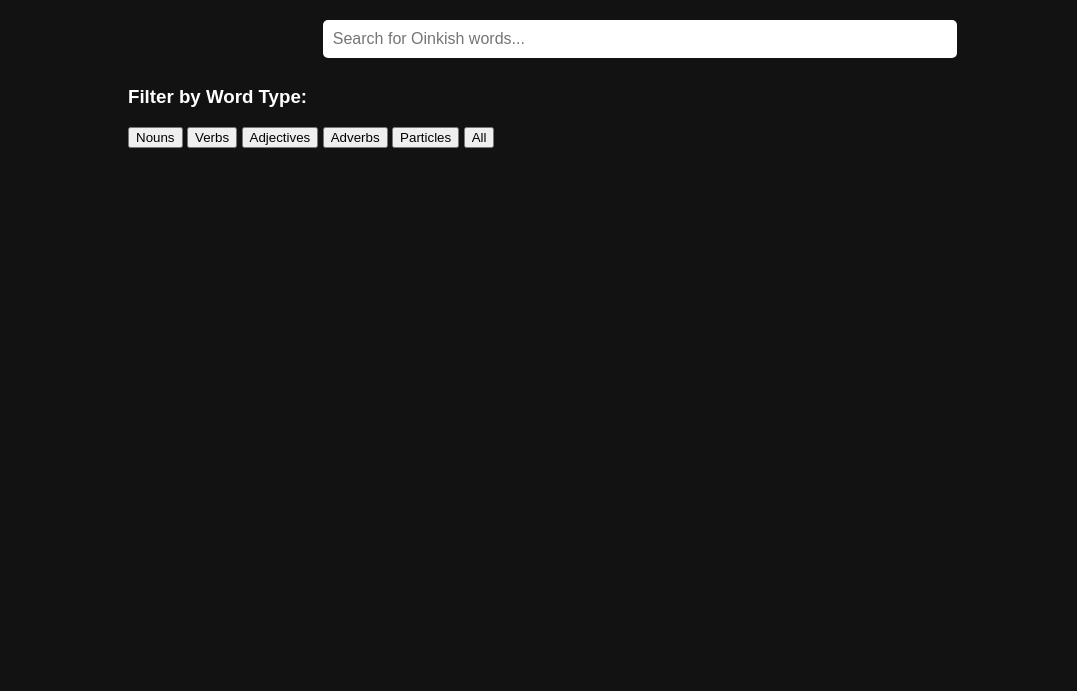
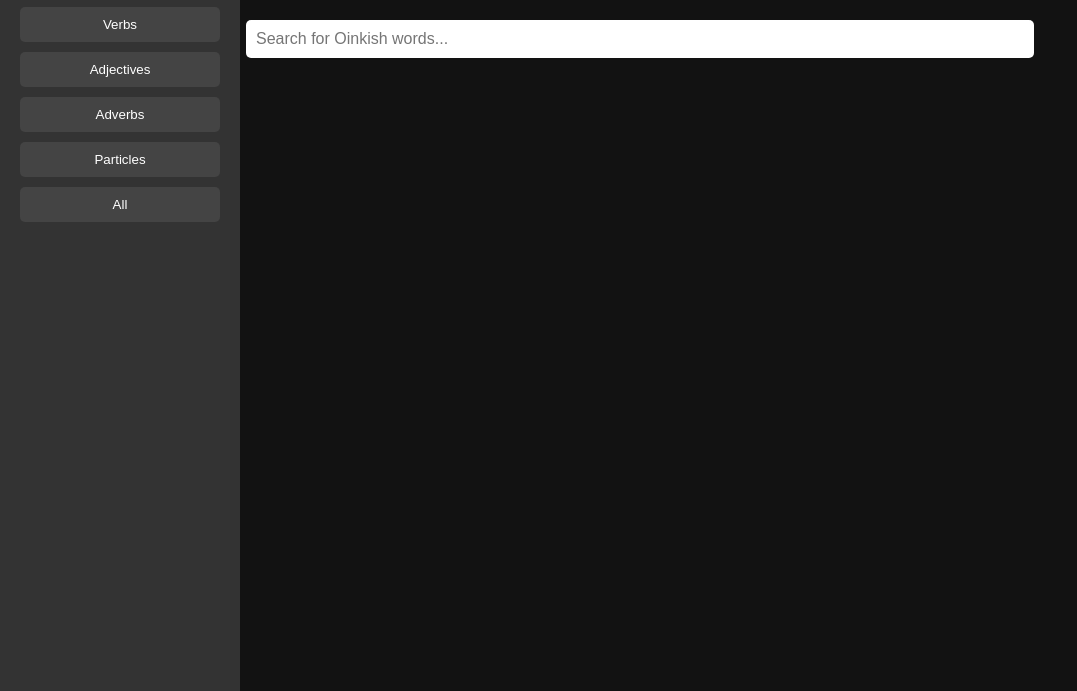
Before and after one commit to OinkClan/OinkClan.github.io, a plain HTML site: page index.html in a window 1280 px wide. Shown: the part 109-800 px from the top of the page, without its empty margins (0-1077 px from the left). Drawn offline with Linux system fonts and the light colour scheme.

Commit message:
Update styles.css

```diff
--- a/styles.css
+++ b/styles.css
@@ -5,11 +5,13 @@ body {
   color: white;
   margin: 0;
   padding: 0;
+  display: flex;
 }
 
 #container {
-  width: 80%;
-  margin: 0 auto;
+  display: flex;
+  flex-grow: 1;
+  width: 100%;
 }
 
 header {
@@ -17,6 +19,7 @@ header {
   flex-direction: column;
   align-items: center;
   margin-top: 20px;
+  flex-grow: 1;
 }
 
 h1 {
@@ -53,3 +56,33 @@ input {
 #results {
   margin-top: 20px;
 }
+
+#sidebar {
+  width: 200px;
+  padding: 20px;
+  background-color: #333;
+  position: fixed;
+  left: 0;
+  top: 0;
+  bottom: 0;
+  color: white;
+}
+
+#sidebar h3 {
+  margin-top: 0;
+}
+
+button {
+  background-color: #444;
+  border: none;
+  color: white;
+  padding: 10px;
+  margin-top: 10px;
+  width: 100%;
+  border-radius: 5px;
+  cursor: pointer;
+}
+
+button:hover {
+  background-color: #555;
+}
```
